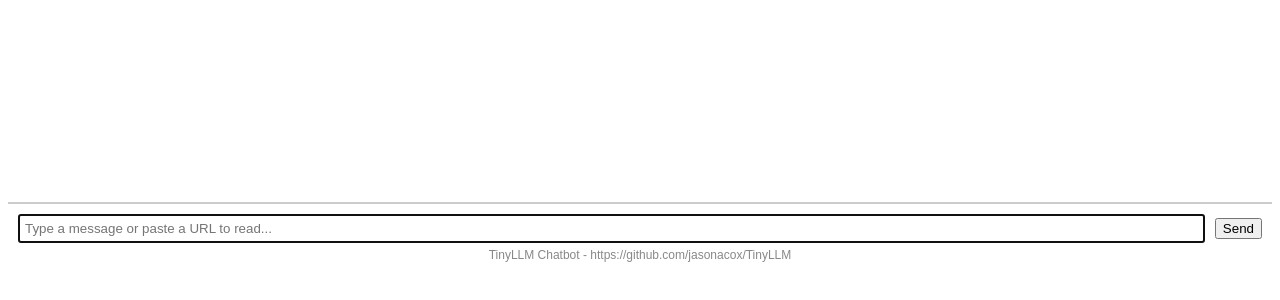
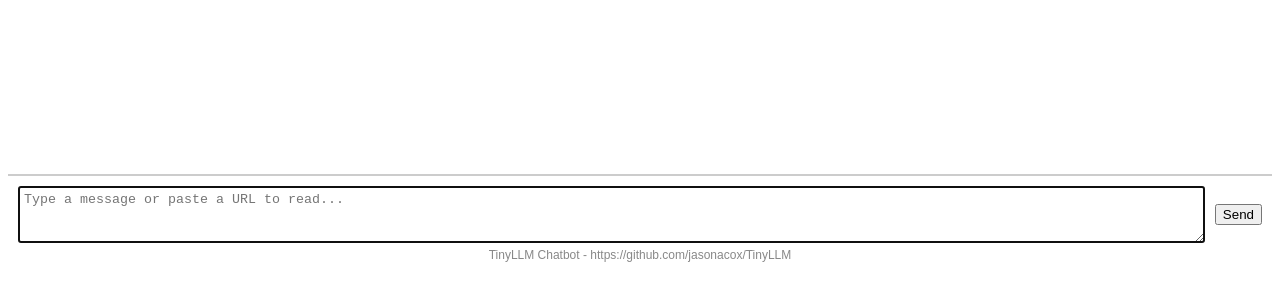
Before and after one commit to jasonacox/TinyLLM, a plain HTML site: page chatbot/templates/index.html in a window 1280 px wide. Shown: the part 486-786 px from the top of the page. Drawn offline with nearby package versions, Linux system fonts and the light colour scheme; no server answers.

Commit message:
Convert to text box

```diff
--- a/chatbot/templates/index.html
+++ b/chatbot/templates/index.html
@@ -78,7 +78,7 @@
         <div id="inputContainer">
             <!-- User prompts go here -->
             <div class="user-input">
-                <input type="text" id="messageInput" placeholder="Type a message or paste a URL to read..." onkeydown="checkEnter(event)">
+                <textarea id="messageInput" placeholder="Type a message or paste a URL to read..." onkeydown="checkEnter(event)" rows="3" cols="50"></textarea>
                 <button onclick="sendMessage()">Send</button>
             </div>
             <div id="footer">TinyLLM Chatbot - <a href="https://github.com/jasonacox/TinyLLM">https://github.com/jasonacox/TinyLLM</a></div>
```
